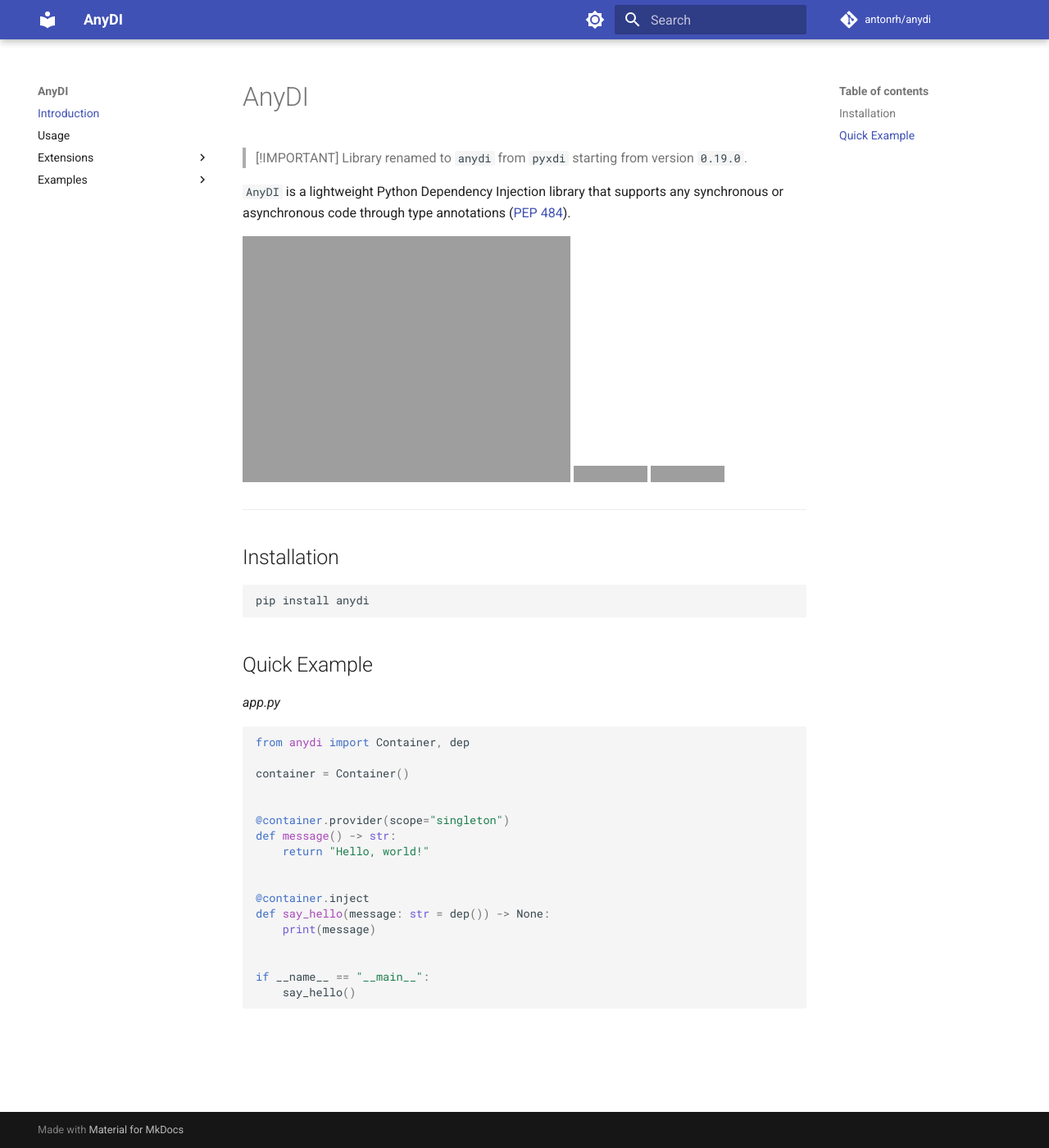
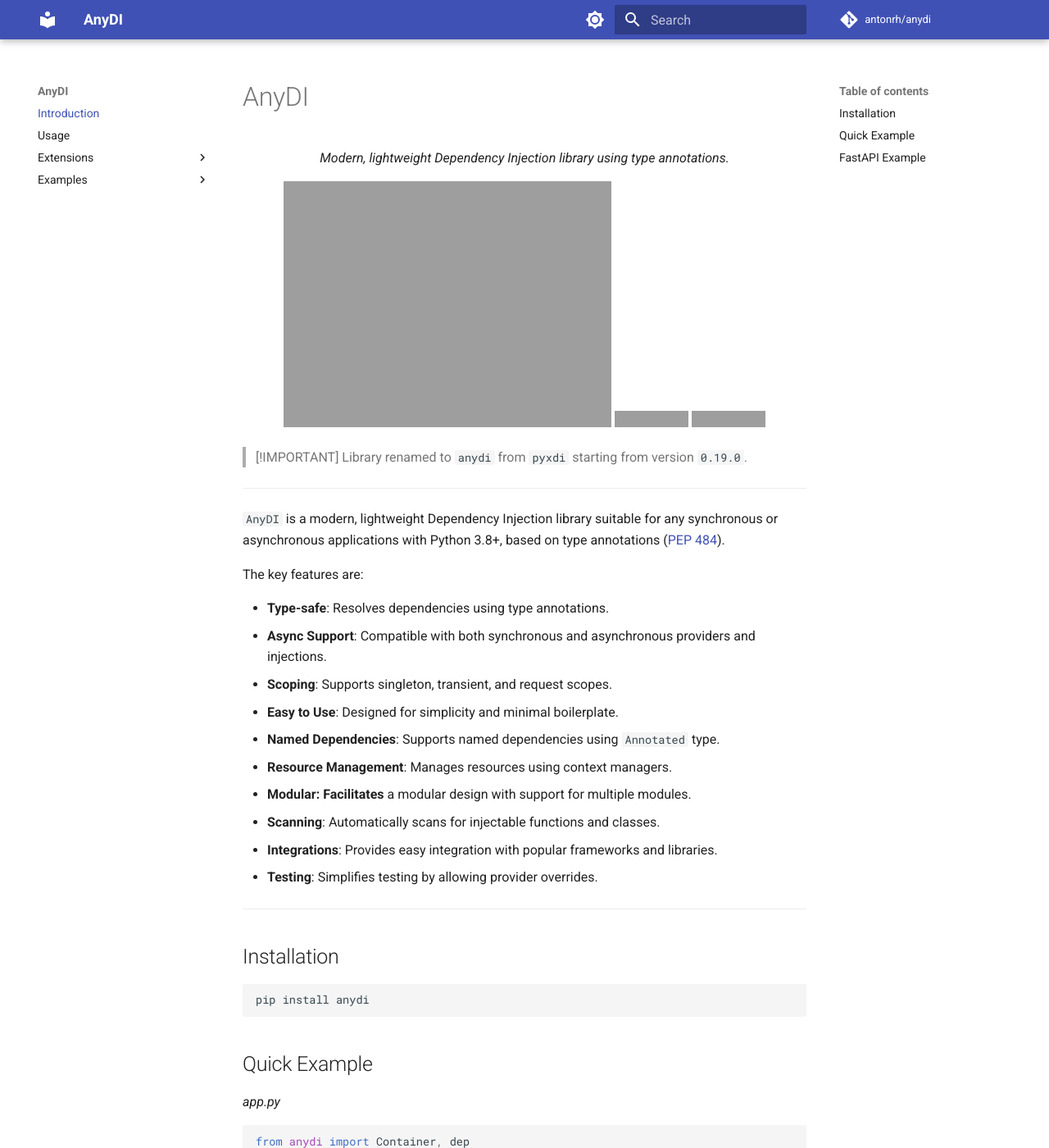
Before and after one commit to antonrh/anydi, an MkDocs documentation site: the page built from docs/index.md, in a window 1280 px wide and 1400 px high. Shown: the whole window at 82% size. Built offline with MkDocs 1.6.1 and Material for MkDocs 9.7.7, drawn with Linux system fonts in a browser that asks for light colours; comment, search, counter and statistics services are not loaded; some of the changed text lies outside the part shown; grey boxes are pictures that could not be loaded.

Commit message:
Update docs

````diff
--- a/anydi/__init__.py
+++ b/anydi/__init__.py
@@ -12,11 +12,16 @@ def dep() -> Any:
     return Marker()
 
 
+# Alias for dependency marker
+auto = dep
+
+
 __all__ = [
     "Container",
     "Module",
     "Provider",
     "Scope",
+    "auto",
     "dep",
     "injectable",
     "provider",
--- a/docs/index.md
+++ b/docs/index.md
@@ -1,13 +1,40 @@
 # AnyDI
+
+<p style="text-align: center; font-style: italic">
+Modern, lightweight Dependency Injection library using type annotations.
+</p>
+
+<p style="text-align: center">
+    <a href="https://github.com/antonrh/anydi/actions/workflows/ci.yml" target="_blank">
+        <img src="https://github.com/antonrh/anydi/actions/workflows/ci.yml/badge.svg" alt="CI">
+    </a>
+    <a href="https://codecov.io/gh/antonrh/anydi" target="_blank">
+        <img src="https://codecov.io/gh/antonrh/anydi/branch/main/graph/badge.svg?token=67CLD19I0C" alt="Coverage">
+    </a>
+    <a href="https://anydi.readthedocs.io/en/latest/?badge=latest" target="_blank">
+        <img src="https://readthedocs.org/projects/anydi/badge/?version=latest" alt="Documentation">
+    </a>
+</p>
 
 > [!IMPORTANT]
 > Library renamed to `anydi` from `pyxdi` starting from version `0.19.0`.
 
-`AnyDI` is a lightweight Python Dependency Injection library that supports any synchronous or asynchronous code through type annotations ([PEP 484](https://peps.python.org/pep-0484/)).
+---
 
-[![CI](https://github.com/antonrh/anydi/actions/workflows/ci.yml/badge.svg)](https://github.com/antonrh/anydi/actions/workflows/ci.yml)
-[![codecov](https://codecov.io/gh/antonrh/anydi/branch/main/graph/badge.svg?token=67CLD19I0C)](https://codecov.io/gh/antonrh/anydi)
-[![Documentation Status](https://readthedocs.org/projects/anydi/badge/?version=latest)](https://anydi.readthedocs.io/en/latest/?badge=latest)
+`AnyDI` is a modern, lightweight Dependency Injection library suitable for any synchronous or asynchronous applications with Python 3.8+, based on type annotations ([PEP 484](https://peps.python.org/pep-0484/)).
+
+The key features are:
+
+* **Type-safe**: Resolves dependencies using type annotations.
+* **Async Support**: Compatible with both synchronous and asynchronous providers and injections.
+* **Scoping**: Supports singleton, transient, and request scopes.
+* **Easy to Use**: Designed for simplicity and minimal boilerplate.
+* **Named Dependencies**: Supports named dependencies using `Annotated` type.
+* **Resource Management**: Manages resources using context managers.
+* **Modular: Facilitates** a modular design with support for multiple modules.
+* **Scanning**: Automatically scans for injectable functions and classes.
+* **Integrations**: Provides easy integration with popular frameworks and libraries.
+* **Testing**: Simplifies testing by allowing provider overrides.
 
 ---
 
@@ -40,3 +67,34 @@ def say_hello(message: str = dep()) -> None:
 if __name__ == "__main__":
     say_hello()
 ```
+
+## FastAPI Example
+
+*app.py*
+
+```python
+from fastapi import FastAPI
+
+import anydi.ext.fastapi
+from anydi import Container
+from anydi.ext.fastapi import Inject
+
+container = Container()
+
+
+@container.provider(scope="singleton")
+def message() -> str:
+    return "Hello, World!"
+
+
+app = FastAPI()
+
+
+@app.get("/hello")
+def say_hello(message: str = Inject()) -> dict[str, str]:
+    return {"message": message}
+
+
+# Install the container into the FastAPI app
+anydi.ext.fastapi.install(app, container)
+```
````
Also changed, not shown: README.md (+62 -6 lines), app.py (added, +24 -0 lines).
